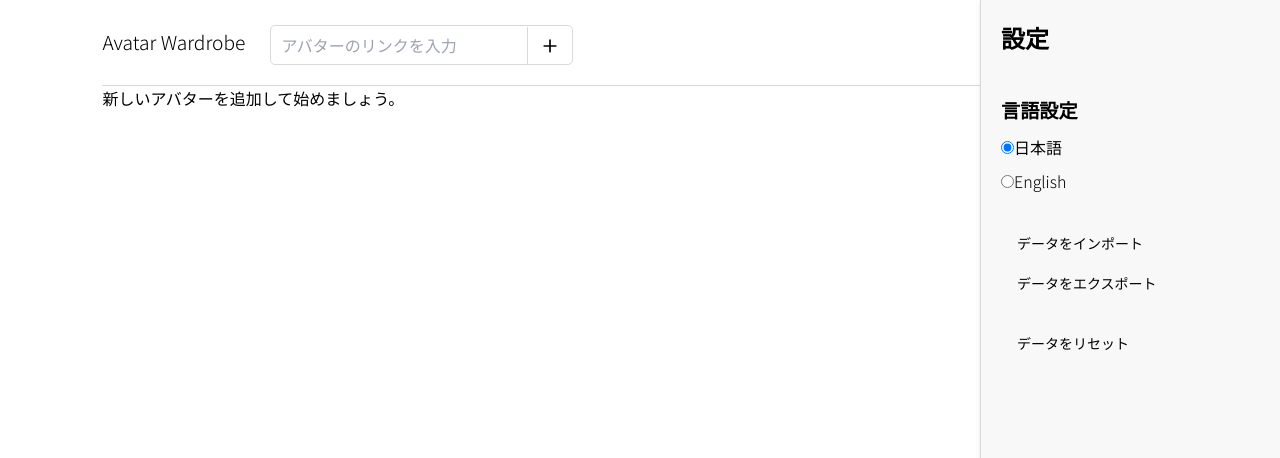
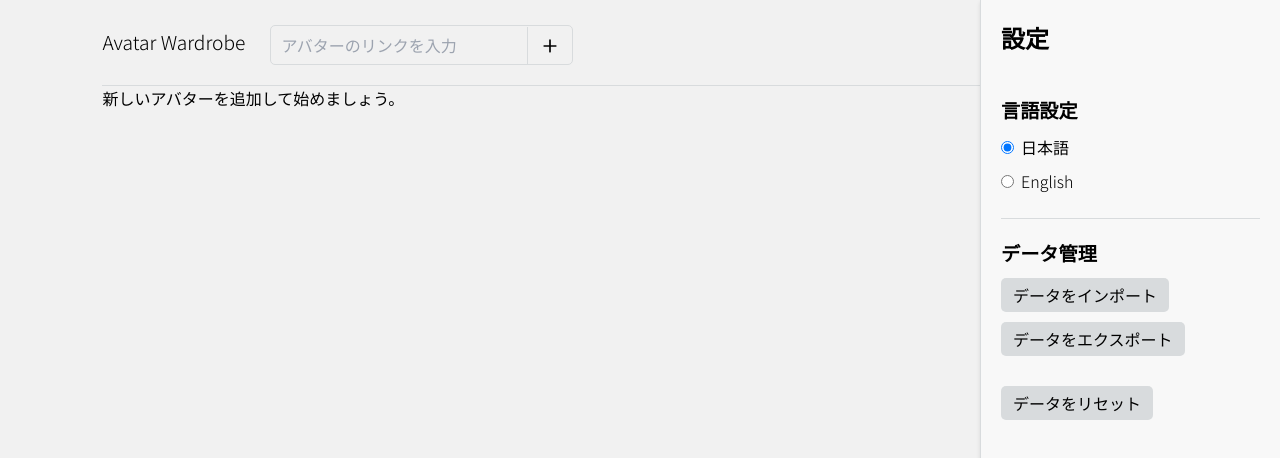
Before and after one commit to Raifa21/Avatar-Wardrobe, a Next.js app: page / in a window 1280 px wide. Both pictures are taken after a click on the picture 1162 px from the left and 42 px from the top of the page. Shown: the top 458 px of the page. Built offline with nearby package versions, Linux system fonts and the light colour scheme.

Commit message:
Fixed styling for main page, and reworked implementation of new items

```diff
--- a/components/sidebar.tsx
+++ b/components/sidebar.tsx
@@ -3,7 +3,6 @@ import * as React from "react";
 import ImportPopup from "../components/importpopup";
 import ExportPopup from "../components/exportpopup";
 import DeletePopup from "../components/deletepopup";
-import { Button } from "@/components/ui/button";
 import { Noto_Sans_JP } from "next/font/google";
 import "../styles/sidebar.css";
 
@@ -51,7 +50,7 @@ const Sidebar: React.FC = () => {
   return (
     <div className={`sidebar ${notosansjp_regular.className}`}>
       <h1>設定</h1>
-      <div>
+      <div className="language">
         <h2>言語設定</h2>
         <label>
           <input
@@ -61,7 +60,7 @@ const Sidebar: React.FC = () => {
             checked={language === "JP"}
             onChange={() => handleLanguageChange("JP")}
           />
-          日本語
+          &nbsp; 日本語
         </label>
         <label>
           <input
@@ -71,15 +70,22 @@ const Sidebar: React.FC = () => {
             checked={language === "ENG"}
             onChange={() => handleLanguageChange("ENG")}
           />
-          English
+          &nbsp; English
         </label>
       </div>
-      <div>
-        <Button onClick={handleToggleImportPopup}>データをインポート</Button>
-        <Button onClick={handleToggleExportPopup}>データをエクスポート</Button>
+      <div className="data">
+        <h2>データ管理</h2>
+        <button className="sidebar-button" onClick={handleToggleImportPopup}>
+          データをインポート
+        </button>
+        <button className="sidebar-button" onClick={handleToggleExportPopup}>
+          データをエクスポート
+        </button>
       </div>
       <div>
-        <Button onClick={handleToggleDeletePopup}>データをリセット</Button>
+        <button className="sidebar-button" onClick={handleToggleDeletePopup}>
+          データをリセット
+        </button>
       </div>
       {importPopupOpen && (
         <ImportPopup
--- a/package.json
+++ b/package.json
@@ -10,6 +10,7 @@
   },
   "dependencies": {
     "@radix-ui/react-dialog": "^1.1.1",
+    "@radix-ui/react-separator": "^1.1.0",
     "@radix-ui/react-slot": "^1.1.0",
     "@radix-ui/react-tabs": "^1.1.0",
     "axios": "^1.7.2",
--- a/pages/index.tsx
+++ b/pages/index.tsx
@@ -34,12 +34,12 @@ type Tab = {
   term: string;
   products: Product[];
   seenItems: Set<number>;
+  newItems: Product[];
 };
 
 export default function Home() {
   const [tabs, setTabs] = useState<Tab[]>([]);
   const [activeTabId, setActiveTabId] = useState<number | null>(null);
-  const [newItems, setNewItems] = useState<Product[]>([]);
   const [error, setError] = useState<string | null>(null);
   const [newTabName, setNewTabName] = useState<string>("");
   const [newTabTerm, setNewTabTerm] = useState<string>("");
@@ -55,6 +55,7 @@ export default function Home() {
         const parsedTabs: Tab[] = JSON.parse(savedTabs).map((tab: any) => ({
           ...tab,
           seenItems: new Set(tab.seenItems),
+          hasNewItem: false, // Initialize to false on load
         }));
         setTabs(parsedTabs);
         if (parsedTabs.length > 0) {
@@ -121,11 +122,15 @@ export default function Home() {
     setTabs((prevTabs) =>
       prevTabs.map((t) =>
         t.id === tab.id
-          ? { ...t, products, seenItems: new Set(t.seenItems) }
+          ? {
+              ...t,
+              products,
+              seenItems: new Set(t.seenItems),
+              newItems,
+            }
           : t,
       ),
     );
-    setNewItems(newItems);
     setError(null); // Clear previous error
     setLoading(false);
   };
@@ -166,6 +171,7 @@ export default function Home() {
         term: id, // Store the extracted id
         products: [],
         seenItems: new Set<number>(),
+        hasNewItem: true, // Initialize with no new items
       };
       setTabs((prevTabs) => [...prevTabs, newTab]);
       setActiveTab(newTab.id);
@@ -282,7 +288,7 @@ export default function Home() {
                   <p className={styles.newItems}>Loading...</p>
                 ) : (
                   <>
-                    {newItems.length > 0 && (
+                    {tab.newItems.length > 0 && (
                       <p className={styles.newItems}>
                         新しい商品が見つかりました！
                       </p>
@@ -327,7 +333,7 @@ export default function Home() {
                           <div className={clsx(styles.priceText)}>
                             ¥ {product.productPrice}
                           </div>
-                          {newItems.some(
+                          {tab.newItems.some(
                             (newItem) =>
                               newItem.productId === product.productId,
                           ) && <Badge className={styles.newBadge}>New!</Badge>}
--- a/styles/globals.css
+++ b/styles/globals.css
@@ -5,4 +5,5 @@
 /* Add any custom global styles or resets here */
 body {
     font-family: "Noto Sans JP", sans-serif; /* Example font-family */
+    background: #f1f1f1;
 }
--- a/styles/home.module.css
+++ b/styles/home.module.css
@@ -72,7 +72,8 @@
     display: flex;
     overflow-x: auto; /* Enable horizontal scrolling */
     white-space: nowrap; /* Prevent tabs from wrapping to new lines */
-    padding-bottom: 10px;
+    height: 100%;
+    justify-content: left;
 }
 
 .tabHeader {
@@ -84,6 +85,8 @@
     font-size: 1.2em;
     margin-top: 3px;
     font-weight: 900;
+    margin-left: 2px;
+    margin-bottom: 12px;
 }
 
 .tabTrigger {
@@ -149,10 +152,12 @@
 
 .newBadge {
     position: absolute;
-    top: 5px;
+    bottom: 5px;
     right: 0px;
-    color: green;
+    color: red;
     font-size: 0.8em;
+    border: 1px solid red;
+    padding-top: 1px;
 }
 
 .product .largeImage {
--- a/styles/sidebar.css
+++ b/styles/sidebar.css
@@ -34,7 +34,19 @@
     font-size: 1rem;
 }
 
-.sidebar .button {
-    width: 100%;
+.sidebar-button {
+    border-radius: 5px;
+    background-color: #d8dbdd;
+    border: none;
+    padding: 5px 12px;
+    cursor: pointer;
     margin-bottom: 10px;
 }
+
+.language {
+    padding-bottom: 15px;
+    border-bottom: 1px solid #d8dbdd;
+}
+
+.data {
+}
```
Also changed, not shown: 1 other file (tests, documents, lock files or other folders).
